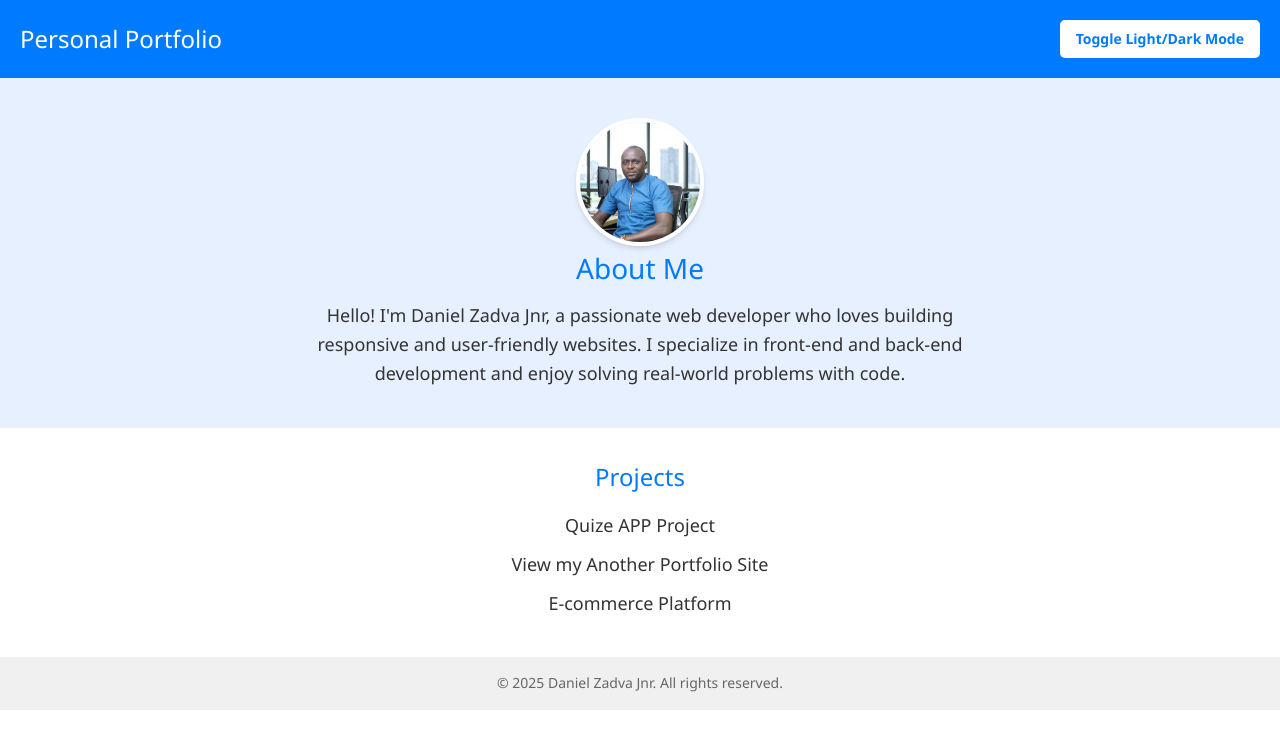
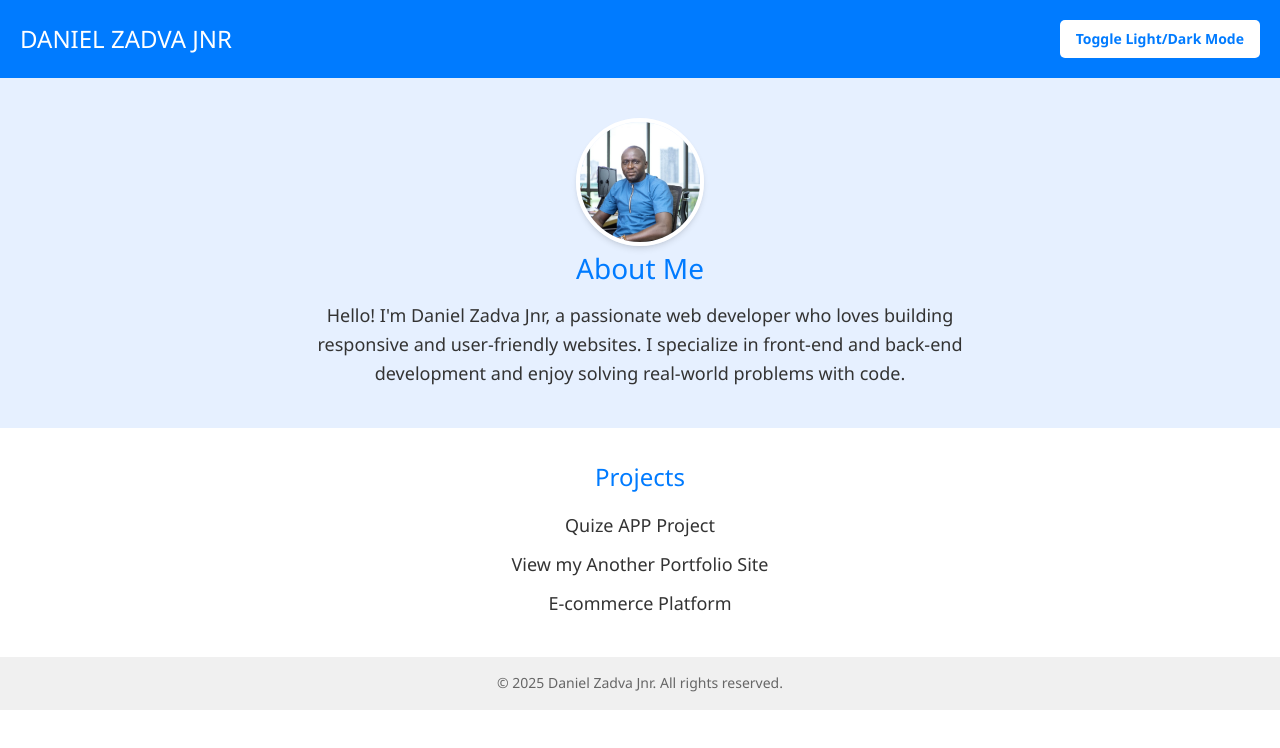
Before and after one commit to zadvajr/yt3_light_dark_mode_tuggle_ui_assignment, a plain HTML site: page index.html in a window 1280 px wide. Drawn offline with nearby package versions, Linux system fonts and the light colour scheme.

Commit message:
minor fix

```diff
--- a/index.html
+++ b/index.html
@@ -10,7 +10,7 @@
 </head>
 <body>
     <header>
-        <h1>Personal Portfolio</h1>
+        <h1>DANIEL ZADVA JNR</h1>
         <button class="toggle-btn" id="theme-toggle">Toggle Light/Dark Mode</button>
     </header>
 
```
